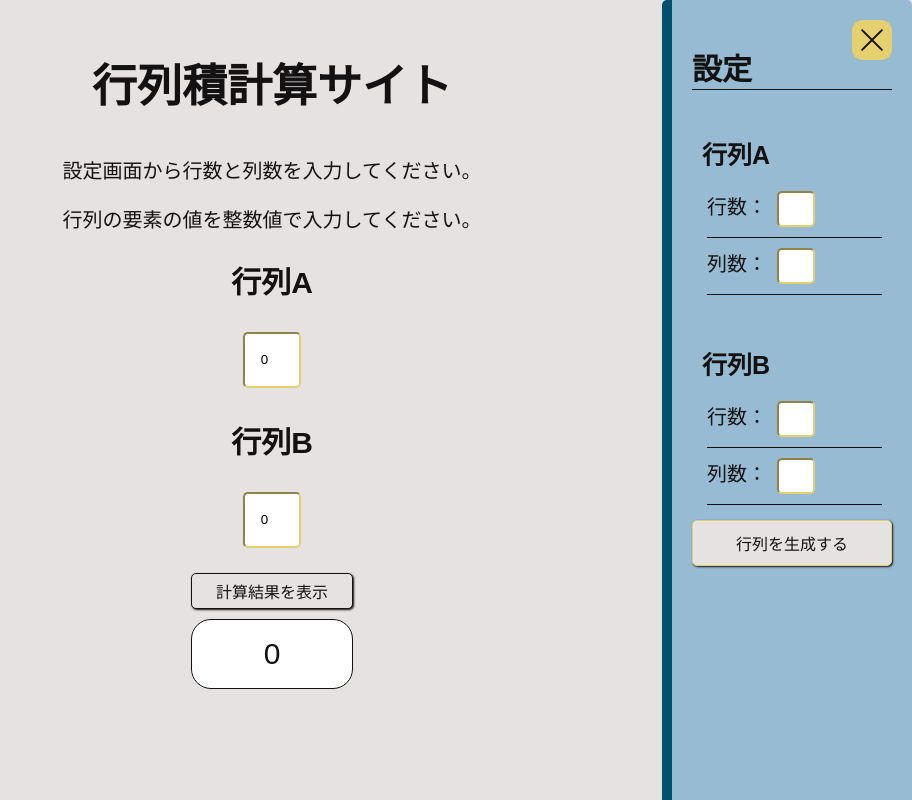
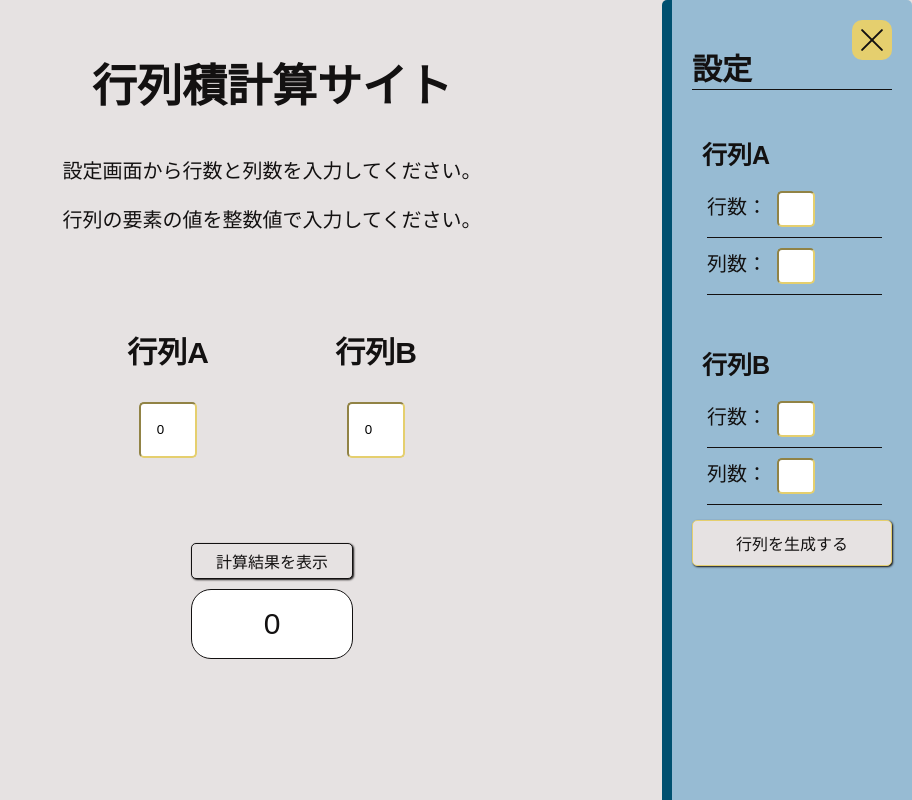
Before and after one commit to LSbard000com/Matrix-Calculation, a React (Create React App) app: page / in a window 1280 px wide. Shown: the whole page, without its empty margins (368-1280 px from the left). Built offline with nearby package versions, Linux system fonts and the light colour scheme; a web font is replaced by a local one.

Commit message:
入力エリアをレスポンシブ対応

```diff
--- a/src/Components/Matrix.css
+++ b/src/Components/Matrix.css
@@ -31,3 +31,13 @@ p {
   font-size: 30px;
   text-align: center;
 }
+
+@media (min-width: 700px){
+  .input-area {
+    display: flex;
+  }
+
+  .input-area .matrix{
+    margin: 50px;
+  }
+}
```
